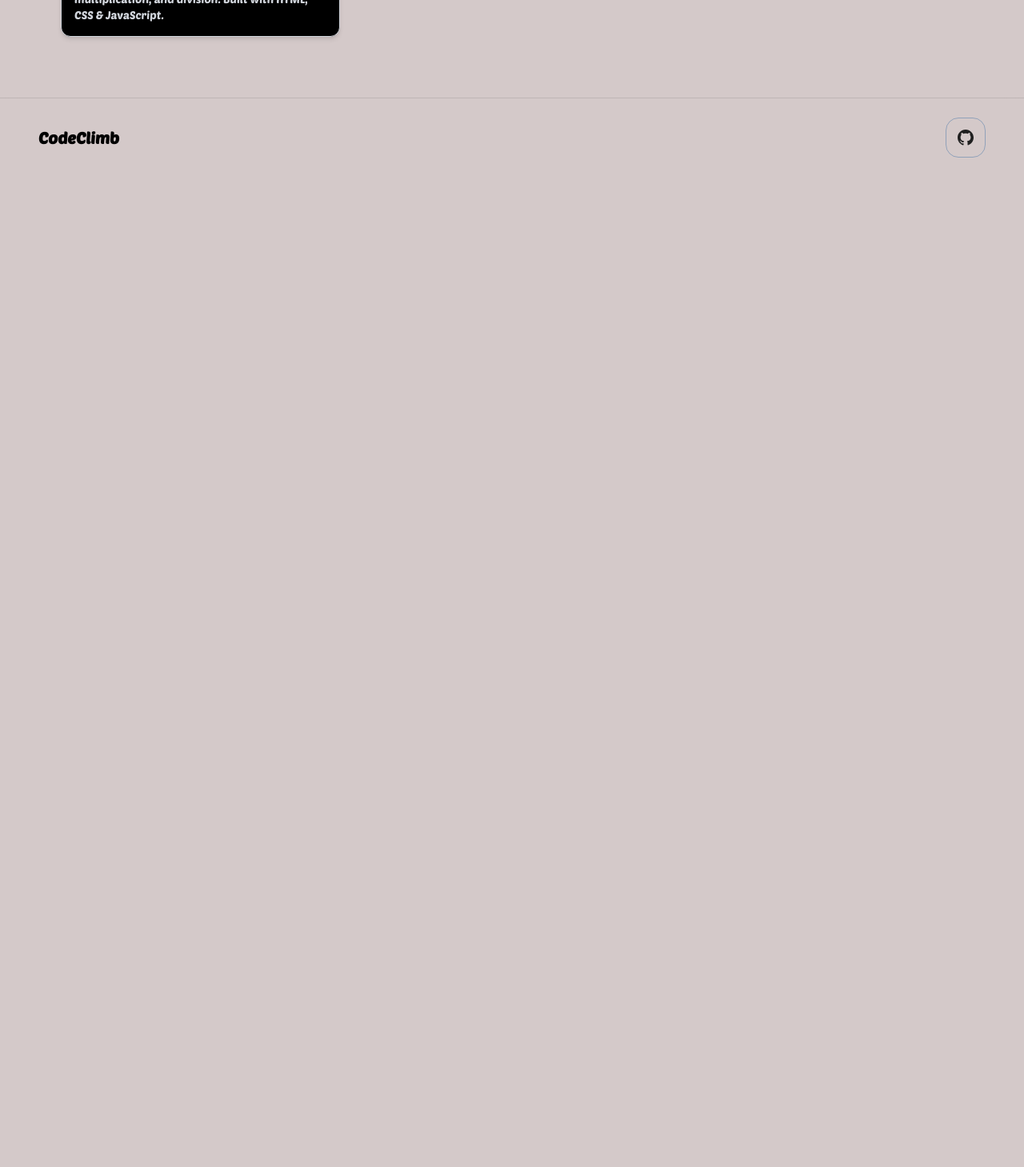
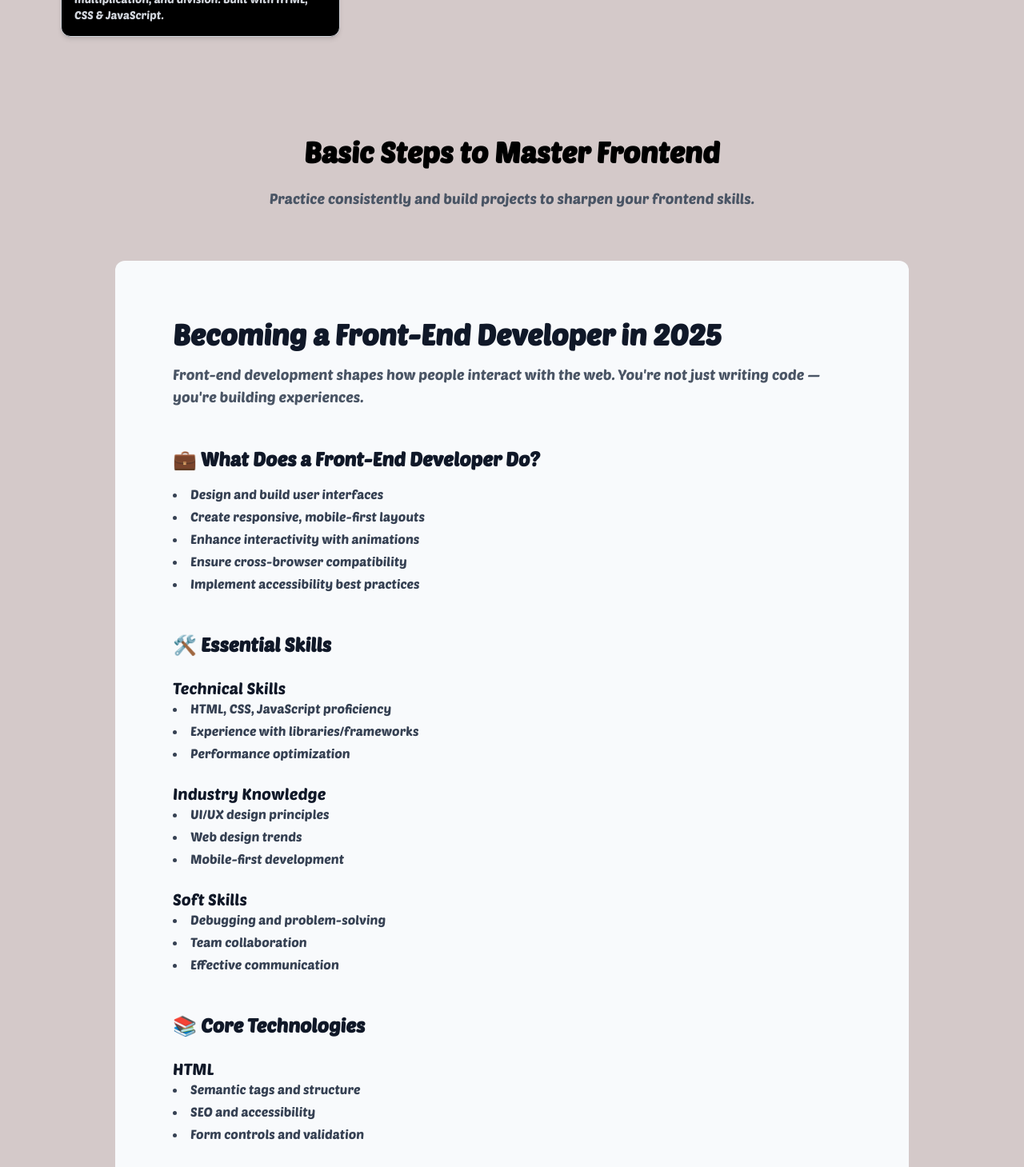
Before and after one commit to Tanujeet/CodeClimb, a Next.js app in the folder apps/web/: page /Roadmap/frontend in a window 1280 px wide. Shown: the part 1330-2789 px from the top of the page at 80% size. Before the commit the page ends 1575 px from the top, so only its background shows below. Built offline with nearby package versions, Linux system fonts and the light colour scheme; no server answers.

Commit message:
implemeted roadmap-frontend

```diff
--- a/apps/web/app/Roadmap/frontend/page.tsx
+++ b/apps/web/app/Roadmap/frontend/page.tsx
@@ -85,6 +85,176 @@ const page = () => {
           ))}
         </div>
       </section>
+      <section className="py-12 px-4 lg:px-12">
+        <div className="relative flex flex-col gap-3 lg:gap-6 z-10 justify-center items-center text-center max-w-3xl mx-auto">
+          <h3 className="font-bold text-3xl lg:text-4xl ">
+            Basic Steps to Master Frontend
+          </h3>
+          <p className="text-base lg:text-lg  text-gray-600 ">
+            Practice consistently and build projects to sharpen your frontend
+            skills.
+          </p>
+        </div>
+        <div className="flex justify-center gap-8 max-w-[1280px] 3xl:max-w-[1620px] mx-auto relative mt-16">
+          <div className=" py-3 xl:py-6 px-4 xl:px-12 md:px-8 2xl:px-12   bg-slate-50 backdrop-blur-sm rounded-xl">
+            <article className="prose prose-pre:p-0 prose-pre:mt-2 prose-pre:bg-transparent prose-img:rounded-md prose-img:mt-4 ">
+              <main className="px-6 py-12 max-w-4xl mx-auto space-y-12 text-gray-900">
+                <header className="space-y-4">
+                  <h1 className="text-4xl font-bold">
+                    Becoming a Front-End Developer in 2025
+                  </h1>
+                  <p className="text-lg text-gray-600">
+                    Front-end development shapes how people interact with the
+                    web. You're not just writing code — you're building
+                    experiences.
+                  </p>
+                </header>
+
+                <section className="space-y-4">
+                  <h2 className="text-2xl font-semibold">
+                    💼 What Does a Front-End Developer Do?
+                  </h2>
+                  <ul className="list-disc list-inside text-gray-700 space-y-1">
+                    <li>Design and build user interfaces</li>
+                    <li>Create responsive, mobile-first layouts</li>
+                    <li>Enhance interactivity with animations</li>
+                    <li>Ensure cross-browser compatibility</li>
+                    <li>Implement accessibility best practices</li>
+                  </ul>
+                </section>
+
+                <section className="space-y-6">
+                  <h2 className="text-2xl font-semibold">
+                    🛠️ Essential Skills
+                  </h2>
+
+                  <div>
+                    <h3 className="text-xl font-medium">Technical Skills</h3>
+                    <ul className="list-disc list-inside text-gray-700 space-y-1">
+                      <li>HTML, CSS, JavaScript proficiency</li>
+                      <li>Experience with libraries/frameworks</li>
+                      <li>Performance optimization</li>
+                    </ul>
+                  </div>
+
+                  <div>
+                    <h3 className="text-xl font-medium">Industry Knowledge</h3>
+                    <ul className="list-disc list-inside text-gray-700 space-y-1">
+                      <li>UI/UX design principles</li>
+                      <li>Web design trends</li>
+                      <li>Mobile-first development</li>
+                    </ul>
+                  </div>
+
+                  <div>
+                    <h3 className="text-xl font-medium">Soft Skills</h3>
+                    <ul className="list-disc list-inside text-gray-700 space-y-1">
+                      <li>Debugging and problem-solving</li>
+                      <li>Team collaboration</li>
+                      <li>Effective communication</li>
+                    </ul>
+                  </div>
+                </section>
+
+                <section className="space-y-6">
+                  <h2 className="text-2xl font-semibold">
+                    📚 Core Technologies
+                  </h2>
+
+                  <div>
+                    <h3 className="text-xl font-medium">HTML</h3>
+                    <ul className="list-disc list-inside text-gray-700 space-y-1">
+                      <li>Semantic tags and structure</li>
+                      <li>SEO and accessibility</li>
+                      <li>Form controls and validation</li>
+                    </ul>
+                  </div>
+
+                  <div>
+                    <h3 className="text-xl font-medium">CSS</h3>
+                    <ul className="list-disc list-inside text-gray-700 space-y-1">
+                      <li>Flexbox and Grid</li>
+                      <li>Media queries</li>
+                      <li>CSS variables and animations</li>
+                    </ul>
+                  </div>
+
+                  <div>
+                    <h3 className="text-xl font-medium">JavaScript</h3>
+                    <ul className="list-disc list-inside text-gray-700 space-y-1">
+                      <li>DOM manipulation</li>
+                      <li>ES6+ features</li>
+                      <li>Async/await, promises</li>
+                    </ul>
+                  </div>
+                </section>
+
+                <section className="space-y-6">
+                  <h2 className="text-2xl font-semibold">
+                    ⚙️ Frameworks & Tools
+                  </h2>
+                  <ul className="list-disc list-inside text-gray-700 space-y-1">
+                    <li>
+                      <strong>React</strong> – Component-based SPA framework
+                    </li>
+                    <li>
+                      <strong>Next.js</strong> – React framework for SSR/SSG
+                    </li>
+                    <li>
+                      <strong>Tailwind CSS</strong> – Utility-first styling
+                    </li>
+                    <li>
+                      <strong>TypeScript</strong> – For static typing in JS
+                    </li>
+                  </ul>
+                </section>
+
+                <section className="space-y-6">
+                  <h2 className="text-2xl font-semibold">
+                    🚀 Optimization & Testing
+                  </h2>
+
+                  <div>
+                    <h3 className="text-xl font-medium">Performance Tips</h3>
+                    <ul className="list-disc list-inside text-gray-700 space-y-1">
+                      <li>Lazy loading</li>
+                      <li>Responsive images</li>
+                      <li>Minified JS/CSS</li>
+                    </ul>
+                  </div>
+
+                  <div>
+                    <h3 className="text-xl font-medium">Testing Tools</h3>
+                    <ul className="list-disc list-inside text-gray-700 space-y-1">
+                      <li>Jest for unit testing</li>
+                      <li>Cypress for E2E</li>
+                      <li>Playwright for cross-browser testing</li>
+                    </ul>
+                  </div>
+                </section>
+
+                <section className="space-y-6">
+                  <h2 className="text-2xl font-semibold">
+                    👥 Building Your Career
+                  </h2>
+
+                  <ul className="list-disc list-inside text-gray-700 space-y-1">
+                    <li>Create a strong portfolio website</li>
+                    <li>Showcase real-world projects on GitHub</li>
+                    <li>Write blogs, contribute to open source</li>
+                    <li>Stay updated with newsletters, podcasts</li>
+                    <li>Network through LinkedIn, meetups</li>
+                  </ul>
+                </section>
+
+                <footer className="pt-8 border-t mt-12 text-center text-gray-600">
+                  <p>Stay consistent, stay creative — and keep building!</p>
+                </footer>
+              </main>
+            </article>
+          </div>
+        </div>
+      </section>
     </div>
   );
 };
```
